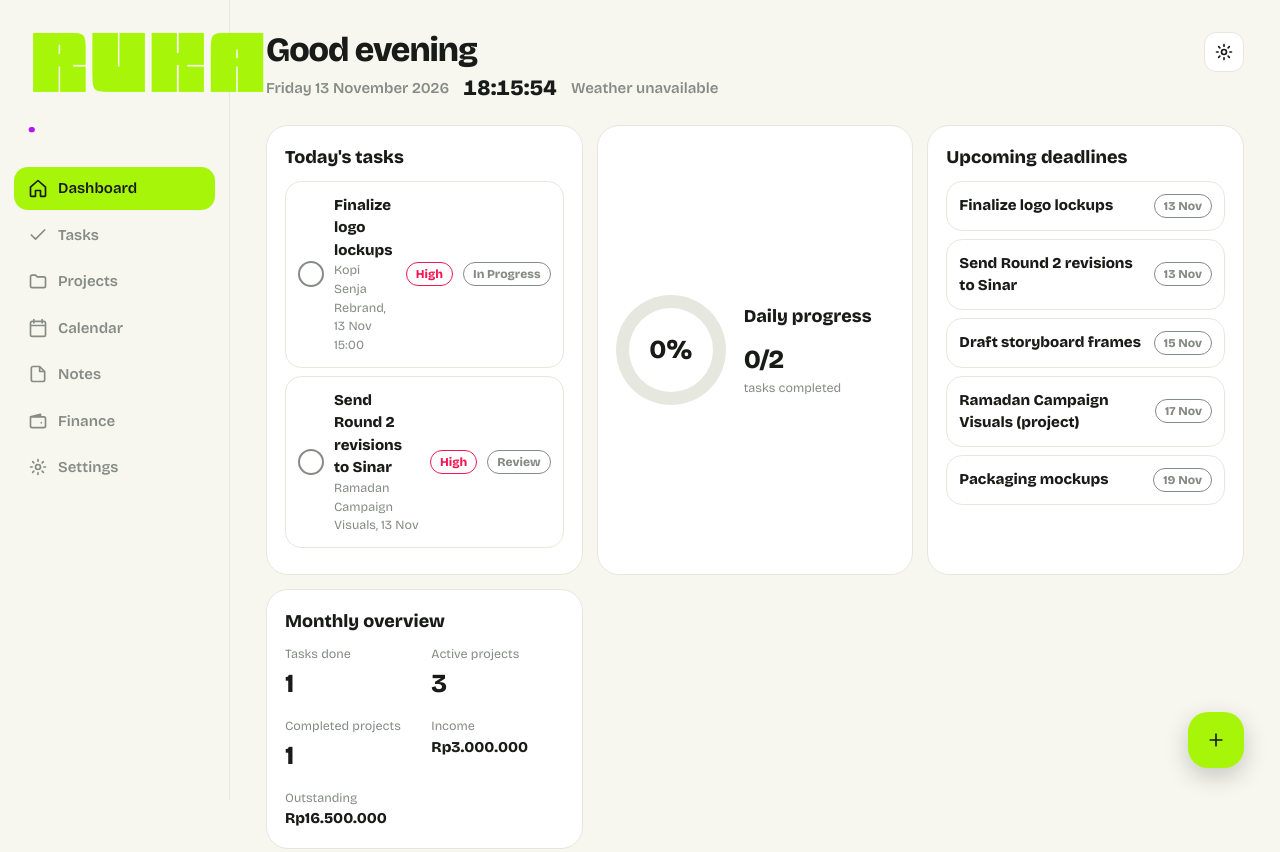
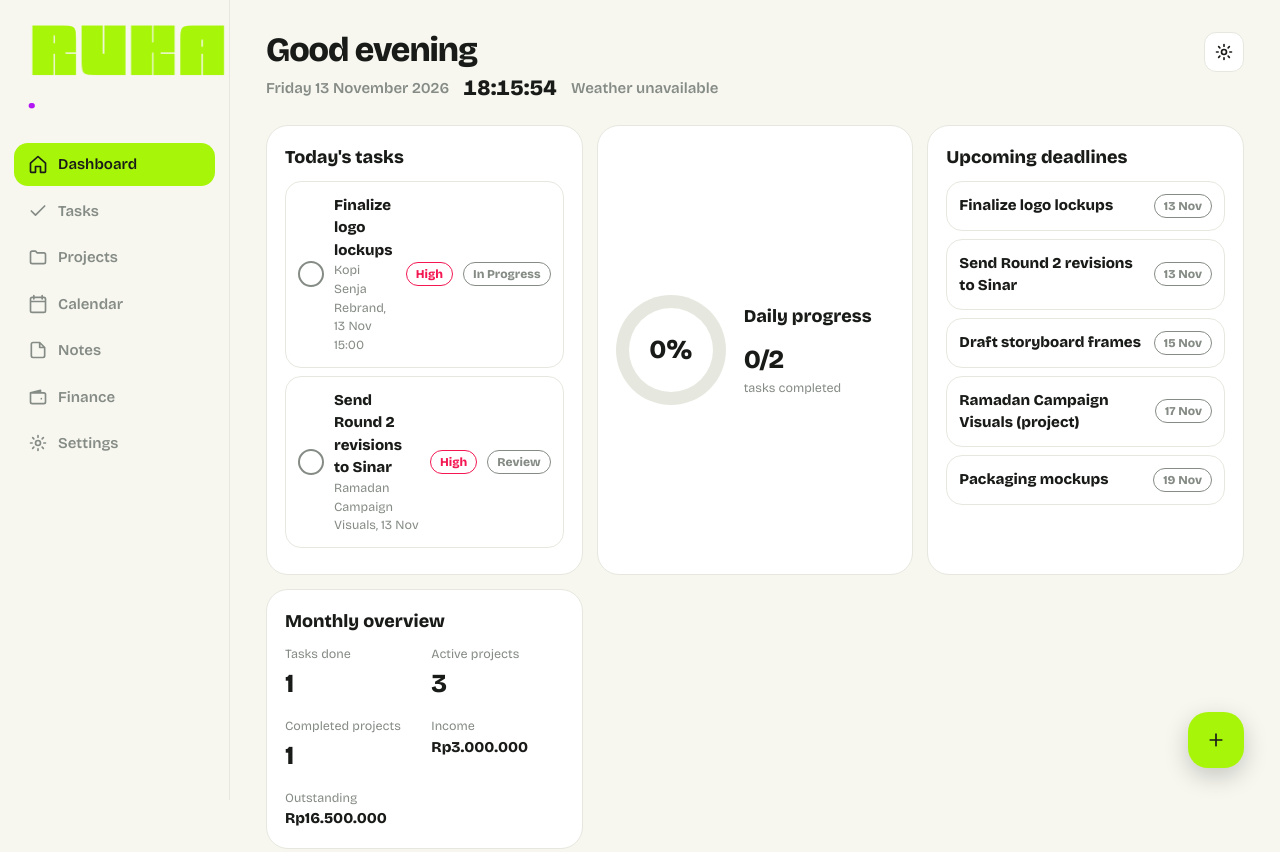
Before and after one commit to apexcapricorn-ops/ruka-creative-workspace, a plain HTML site: page index.html in a window 1280 px wide. Shown: the top 852 px of the page. Drawn offline with nearby package versions, Linux system fonts and the light colour scheme.

Commit message:
Update index.html

```diff
--- a/index.html
+++ b/index.html
@@ -54,8 +54,8 @@ input[type=color]{padding:2px;height:42px}input[type=checkbox]{width:auto}
 .lg img {
   display: block;
   width: auto;
-  height: 76px;
-  max-width: 240px;
+  height: 52px;
+  max-width: 200px;
   object-fit: contain;
 }
 
```
